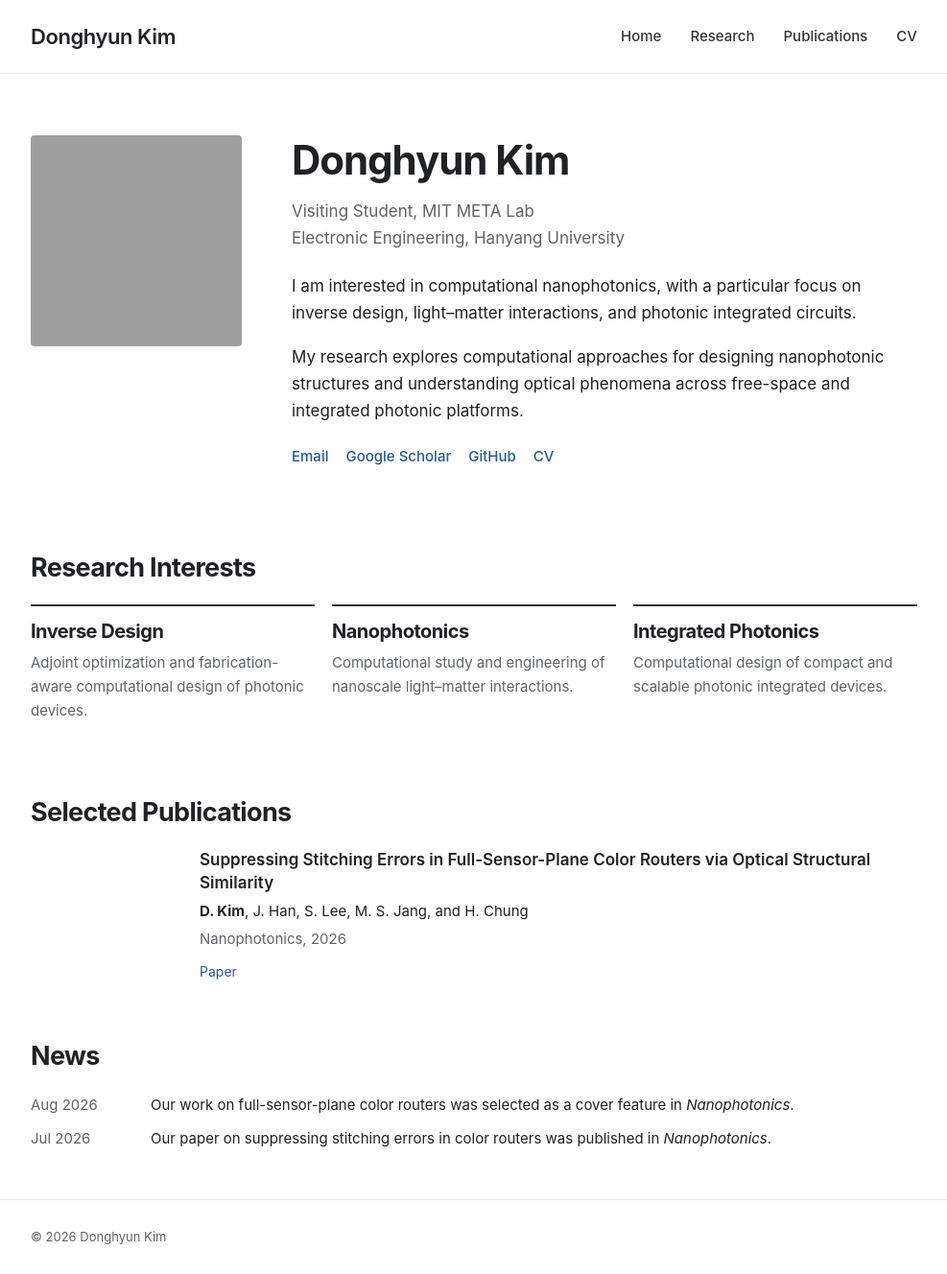
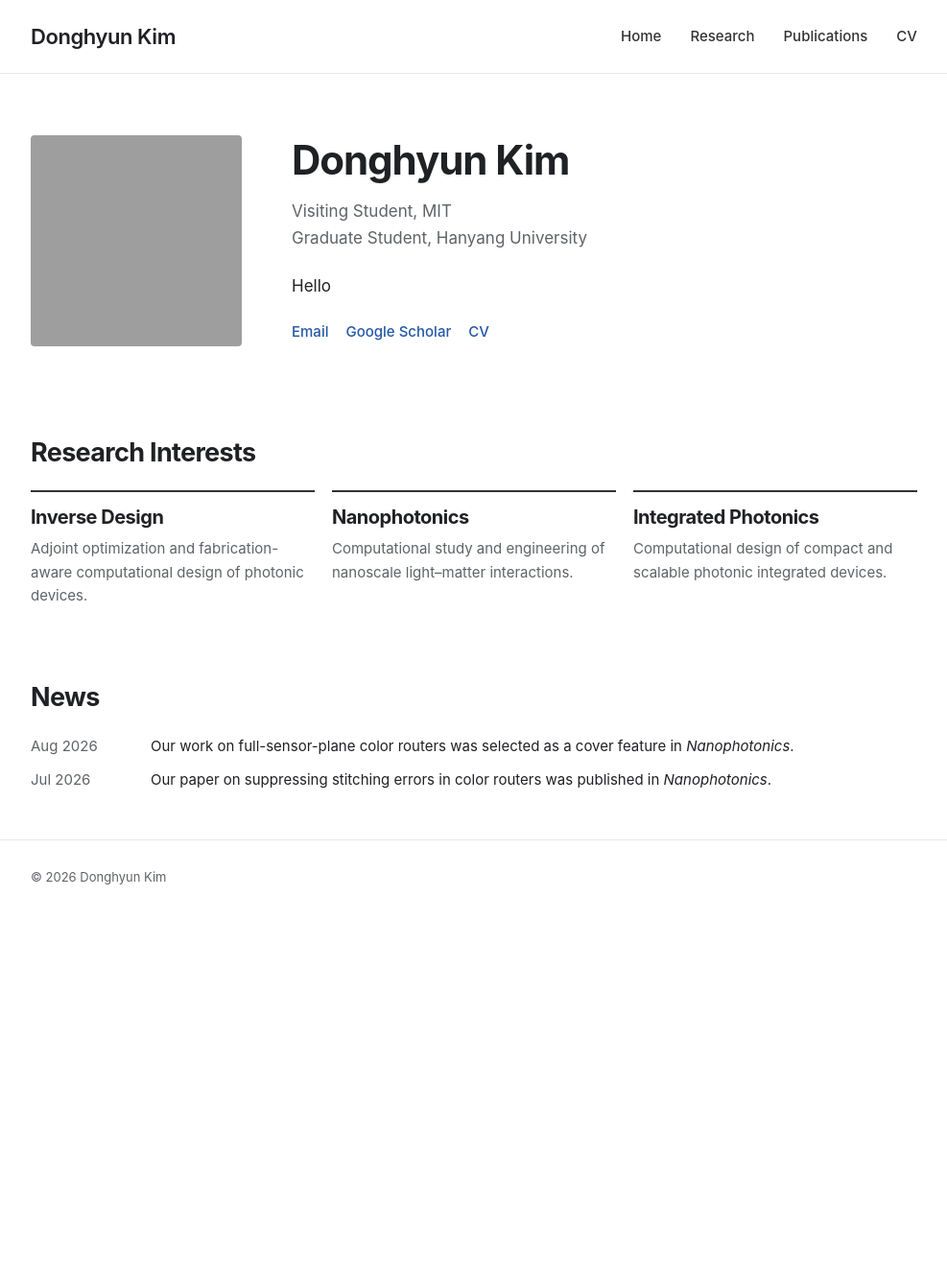
Before and after one commit to dhkim-dhkim-dhkim/dhkim-dhkim-dhkim.github.io, a Jekyll site: the page built from index.md, in a window 1280 px wide. Shown: the whole page at 96% size, without its empty margins (146-1133 px from the left). Built offline with Jekyll 4.4.1, drawn with Linux system fonts in a browser that asks for light colours; after the commit the page ends 954 px from its top, so only the background shows below that; grey boxes are pictures that could not be loaded.

Commit message:
Update index.md

```diff
--- a/index.md
+++ b/index.md
@@ -7,44 +7,24 @@ title:
 
   <div>
     <img
-      src="/assets/images/profile.png"
+      src="{{ '/assets/images/profile.png' | relative_url }}"
       alt="Donghyun Kim"
       class="profile-photo"
     >
   </div>
-
 
   <div class="hero-content">
 
     <h1>Donghyun Kim</h1>
 
     <div class="affiliation">
-
-      Visiting Student, MIT META Lab<br>
-
-      Electronic Engineering,
-      Hanyang University
-
+      Visiting Student, MIT<br>
+      Graduate Student, Hanyang University
     </div>
 
-
     <p class="intro">
-
-      I am interested in computational nanophotonics,
-      with a particular focus on inverse design,
-      light–matter interactions, and photonic integrated circuits.
-
+      Hello
     </p>
-
-
-    <p class="intro">
-
-      My research explores computational approaches for designing
-      nanophotonic structures and understanding optical phenomena
-      across free-space and integrated photonic platforms.
-
-    </p>
-
 
     <div class="social-links">
 
@@ -52,18 +32,18 @@ title:
         Email
       </a>
 
-      <a href="#" target="_blank">
+      <a
+        href="https://scholar.google.com/citations?user=vUw2_e0AAAAJ&hl=ko"
+        target="_blank"
+        rel="noopener noreferrer"
+      >
         Google Scholar
       </a>
 
       <a
-        href="https://github.com/dhkim-dhkim-dhkim"
+        href="/files/Donghyun_Kim_CV.pdf"
         target="_blank"
       >
-        GitHub
-      </a>
-
-      <a href="/cv/">
         CV
       </a>
 
@@ -72,7 +52,6 @@ title:
   </div>
 
 </section>
-
 
 
 <section>
@@ -121,53 +100,9 @@ title:
 </section>
 
 
-
-<section>
-
-  <h2>Selected Publications</h2>
-
-
-  <div class="publication">
-
-    <div></div>
-
-    <div>
-
-      <div class="publication-title">
-        Suppressing Stitching Errors in Full-Sensor-Plane
-        Color Routers via Optical Structural Similarity
-      </div>
-
-      <div class="publication-authors">
-        <strong>D. Kim</strong>, J. Han, S. Lee,
-        M. S. Jang, and H. Chung
-      </div>
-
-      <div class="publication-venue">
-        Nanophotonics, 2026
-      </div>
-
-      <div class="publication-links">
-
-        <a href="https://doi.org/10.1002/nap2.70220"
-           target="_blank">
-          Paper
-        </a>
-
-      </div>
-
-    </div>
-
-  </div>
-
-</section>
-
-
-
 <section>
 
   <h2>News</h2>
-
 
   <div class="news-item">
 
```
